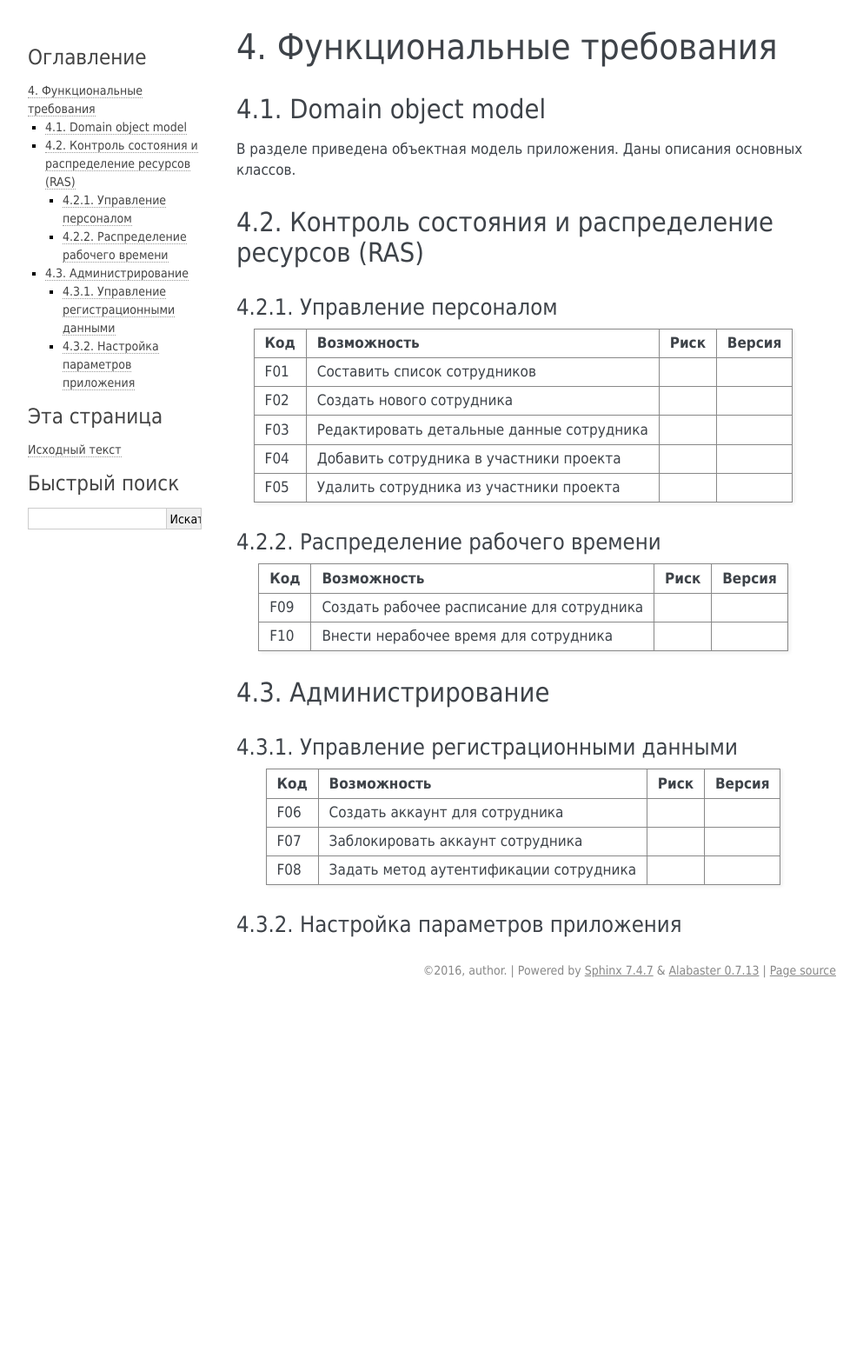
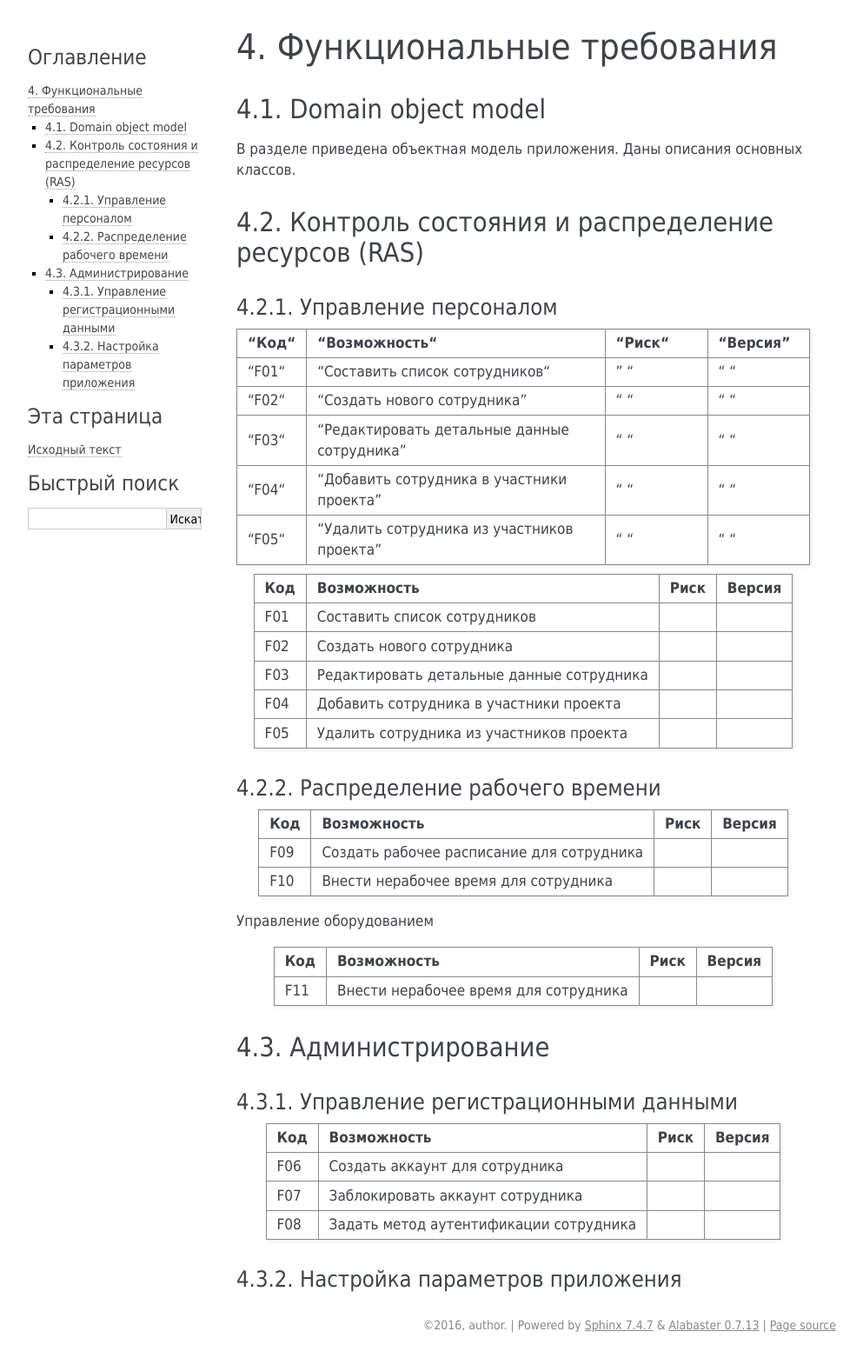
Before and after one commit to komara1964/planningandsheduling, a Sphinx documentation site: the page built from source/SRS.txt, in a window 1280 px wide. Shown: the whole page at 87% size, without its empty margins (148-1141 px from the left). Built offline with Sphinx 7.4.7, drawn with Linux system fonts in a browser that asks for light colours; before the commit the page ends 1154 px from its top, so only the background shows below that.

Commit message:
Add files via upload

```diff
--- a/source/SRS.txt
+++ b/source/SRS.txt
@@ -13,6 +13,16 @@ Domain object model
 Управление персоналом
 ---------------------
 
+.. csv-table::
+   :header: “Код“,“Возможность“,“Риск“, “Версия”
+   :widths: 10 60 20 20
+
+   “F01“,“Составить список сотрудников“,” “, “ “
+   “F02“, “Создать нового сотрудника”, “ “, “ “
+   “F03“, “Редактировать детальные данные сотрудника”, “ “, “ “
+   “F04“, “Добавить сотрудника в участники проекта”, “ “, “ “
+   “F05“, “Удалить сотрудника из участников проекта”, “ “, “ “
+
 +------+----------------------------------------------------------+---------------+-------+
 |Код   |Возможность                                               |Риск           |Версия |
 +======+==========================================================+===============+=======+
@@ -24,7 +34,7 @@ Domain object model
 +------+----------------------------------------------------------+---------------+-------+
 |F04   |Добавить сотрудника в участники проекта                   |               |       |
 +------+----------------------------------------------------------+---------------+-------+
-|F05   |Удалить сотрудника из участники проекта                   |               |       |
+|F05   |Удалить сотрудника из участников проекта                  |               |       |
 +------+----------------------------------------------------------+---------------+-------+
 
 Распределение рабочего времени
@@ -38,6 +48,13 @@ Domain object model
 |F10   |Внести нерабочее время для сотрудника                     |               |       |
 +------+----------------------------------------------------------+---------------+-------+
 
+Управление оборудованием
+
++------+----------------------------------------------------------+---------------+-------+
+|Код   |Возможность                                               |Риск           |Версия |
++======+==========================================================+===============+=======+
+|F11   |Внести нерабочее время для сотрудника                     |               |       |
++------+----------------------------------------------------------+---------------+-------+
 
 Администрирование
 =================
```
